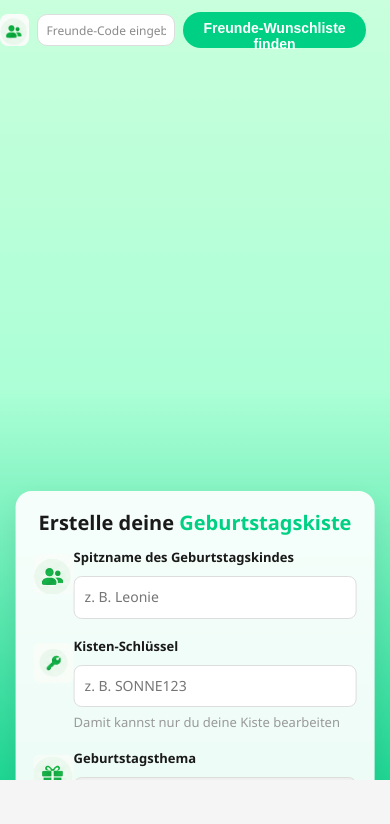
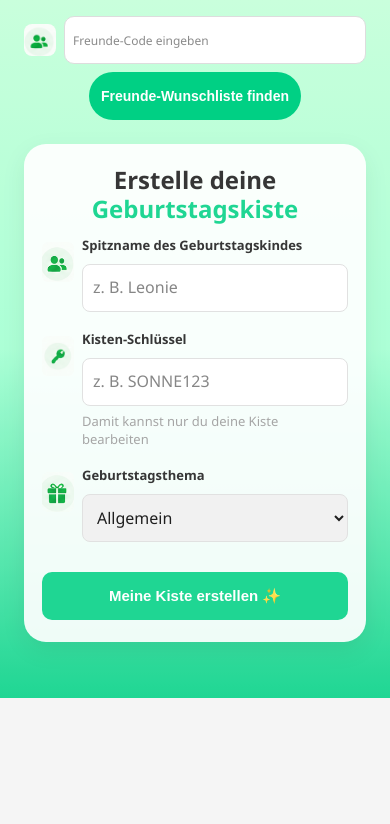
Before and after one commit to eeprhn/geburtstagskiste, a website built with Vite: page index.html in a window 390 px wide. Built offline with nearby package versions, Linux system fonts and the light colour scheme; no server answers.

Commit message:
mobile layout fix

```diff
--- a/src/style.css
+++ b/src/style.css
@@ -397,3 +397,89 @@ select{
   font-weight: 900;
   color: #00d084;
 }
+
+@media (max-width: 768px) {
+  html,
+  body {
+    width: 100%;
+    min-height: 100%;
+    height: auto;
+    overflow-x: hidden;
+    overflow-y: auto;
+  }
+
+  #app,
+  .page {
+    width: 100%;
+    min-height: 100%;
+    height: auto;
+    overflow: visible;
+  }
+
+  .hero {
+    min-height: auto;
+    height: auto;
+    padding: 16px 12px 32px;
+    display: flex;
+    flex-direction: column;
+    justify-content: flex-start;
+    overflow: visible;
+  }
+
+  .heroSearch {
+    position: static;
+    width: calc(100% - 24px);
+    max-width: 420px;
+    margin: 0 auto 12px;
+    flex-wrap: wrap;
+    justify-content: center;
+  }
+
+  .heroSearch input {
+    flex: 1 1 140px;
+    width: auto;
+    max-width: 100%;
+  }
+
+  .formCard {
+    position: static;
+    top: auto;
+    left: auto;
+    transform: none;
+    width: calc(100% - 24px);
+    max-width: 420px;
+    margin: 12px auto 24px;
+    padding: 22px 18px;
+    border-radius: 22px;
+    max-height: none;
+    overflow: visible;
+  }
+
+  .formCard h2 {
+    font-size: 24px;
+    line-height: 1.2;
+    text-align: center;
+    white-space: normal;
+    overflow: visible;
+    text-overflow: unset;
+  }
+
+  input,
+  select,
+  textarea,
+  button {
+    max-width: 100%;
+    font-size: 16px;
+  }
+
+  input,
+  select,
+  button {
+    min-height: 48px;
+  }
+
+  img {
+    max-width: 100%;
+    height: auto;
+  }
+}
```
